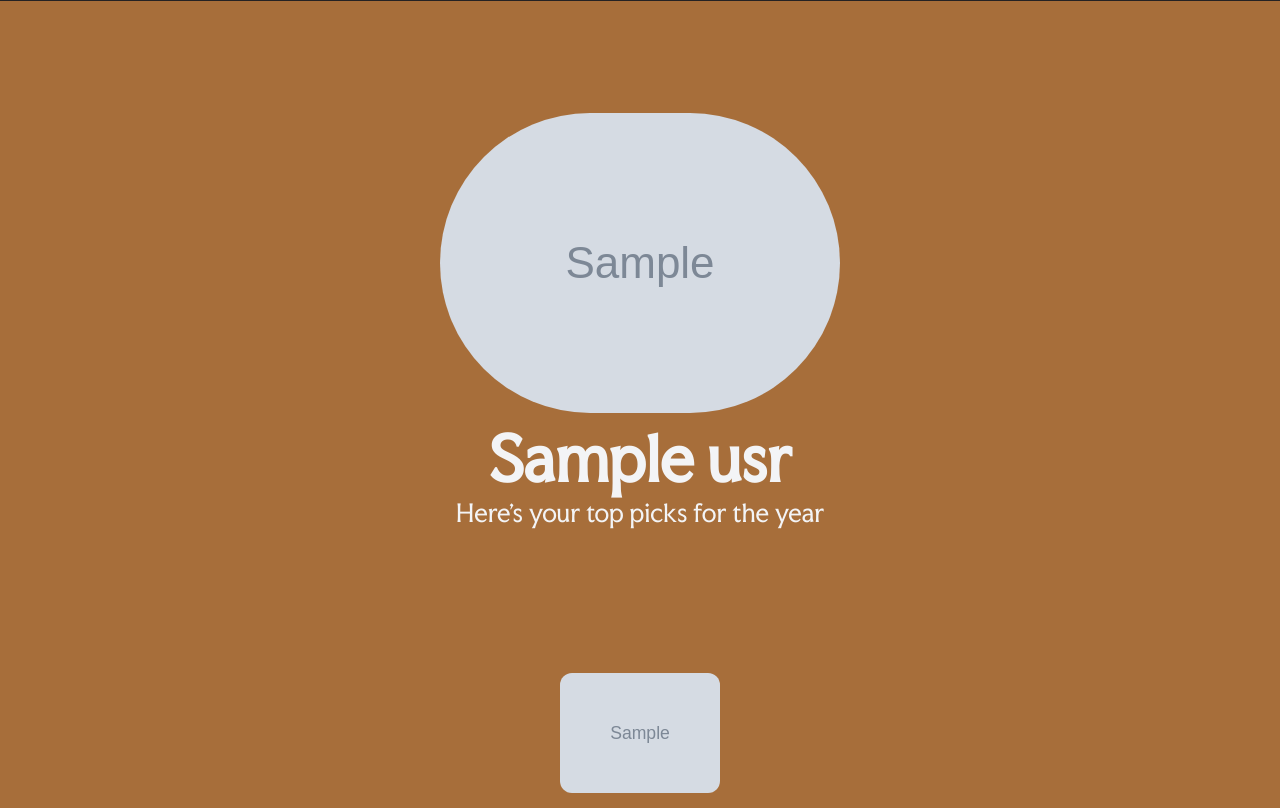
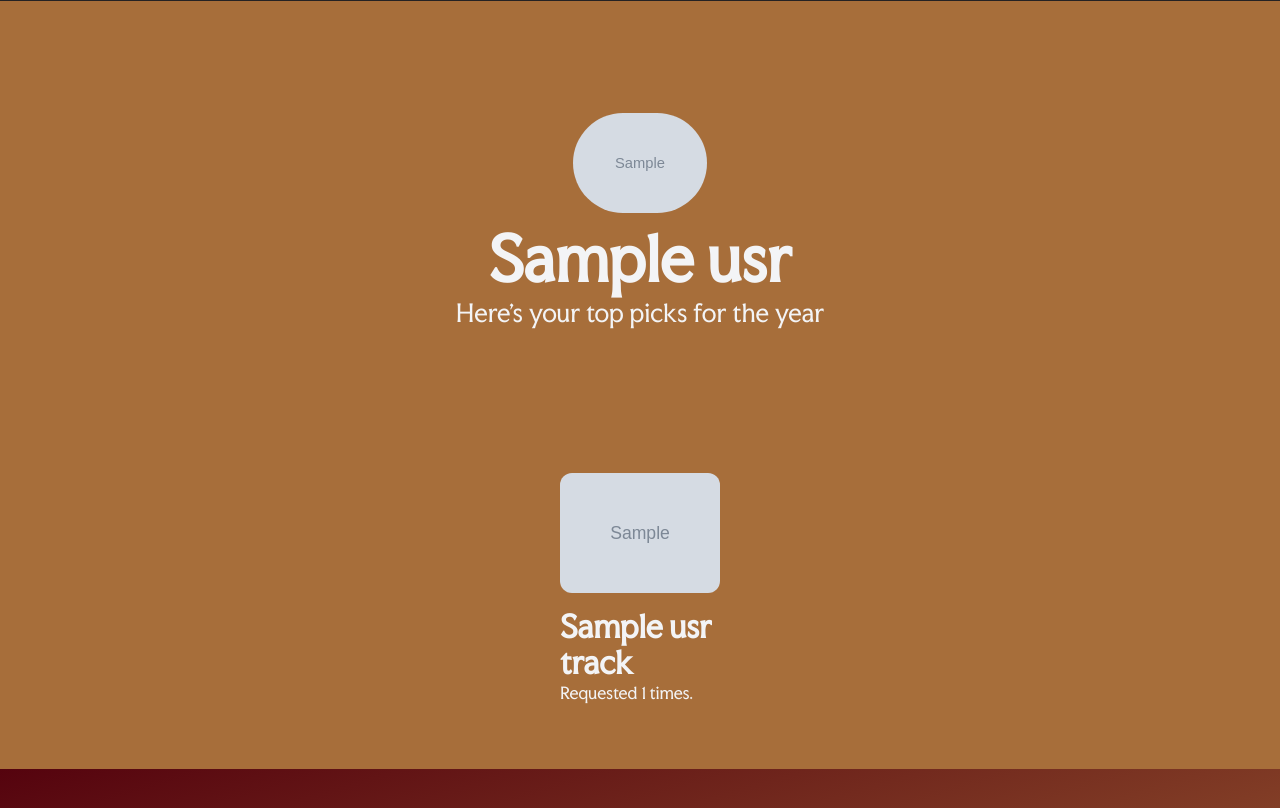
Before and after one commit to Trev241/bard, a Python web app: template bot/templates/analytics.html in a window 1280 px wide. Shown: the part 2480-3288 px from the top of the page. Run offline with Jinja, Linux system fonts and the light colour scheme; the template is opened without the code that fills it: most values are stand-ins (such as "Sample title", 1, 10 or a date in 2020); grey boxes marked "Sample" are stand-in pictures; some libraries are stand-ins or nearby versions.

Commit message:
Resize player avatar

```diff
--- a/bot/templates/analytics.html
+++ b/bot/templates/analytics.html
@@ -73,7 +73,7 @@
     <section class="{{ 'bg-[#7E3924]' if loop.index % 2 == 0 else 'bg-[#A76E3A]' }} flex justify-center items-center p-4">
         <div class="max-w-screen-xl mx-auto">
             <div class="flex flex-col justify-center items-center my-24">
-                <img class="rounded-full mb-4" src="{{ data['usr_dtls'][usr]['avatar'] }}">
+                <img class="rounded-full mb-4 md:w-1/3" src="{{ data['usr_dtls'][usr]['avatar'] }}">
                 <h1 class="text-4xl md:text-6xl font-bold mb-2">{{ data['usr_dtls'][usr]['name'] }}</h1>
                 <h2 class="text-xl md:text-2xl">Here's your top picks for the year</h2>
             </div>
```
